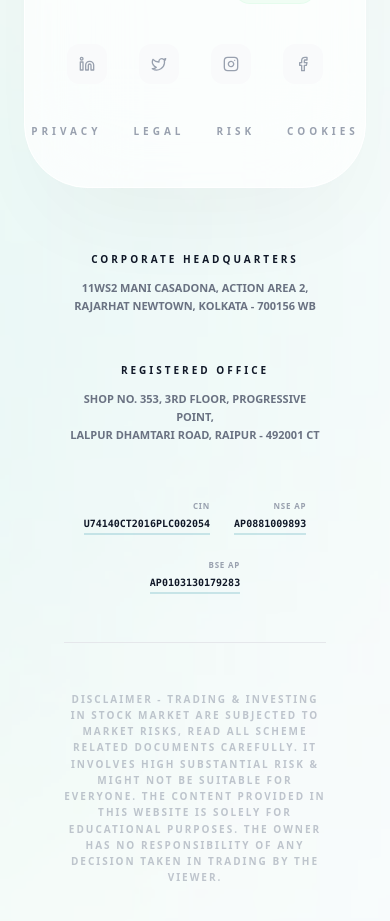
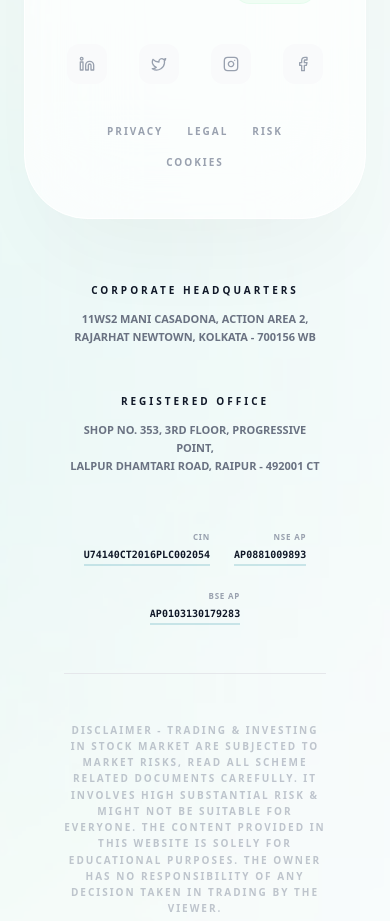
Before and after one commit to Sana720/onestoputilities, a Next.js app: page /privacy-policy in a window 390 px wide. Shown: the part 4740-5661 px from the top of the page. Built offline with nearby package versions, Linux system fonts and the light colour scheme; no server answers.

Commit message:
update mobile

```diff
--- a/src/app/about/page.tsx
+++ b/src/app/about/page.tsx
@@ -27,7 +27,7 @@ export default function AboutPage() {
             <Navbar />
 
             {/* --- HERO SECTION: THE "AWESOME" PHASE --- */}
-            <section className="relative min-h-screen flex items-center pt-20 overflow-hidden bg-[#020617] text-white">
+            <section className="relative min-h-screen flex items-center pt-32 md:pt-20 overflow-hidden bg-[#020617] text-white">
                 {/* Background Base */}
                 <div className="absolute inset-0 z-0 overflow-hidden">
                     <Image
@@ -52,7 +52,7 @@ export default function AboutPage() {
                             <span>The TraderG Wealth</span>
                         </div>
 
-                        <h1 className="text-6xl md:text-8xl lg:text-9xl font-black tracking-tighter leading-[0.8] mb-10">
+                        <h1 className="text-5xl md:text-8xl lg:text-9xl font-black tracking-tighter leading-[0.8] mb-10">
                             Legacy <br />
                             <span className="text-transparent bg-clip-text bg-gradient-to-r from-[#1B8A9F] via-teal-300 to-white">Redefined.</span>
                         </h1>
@@ -115,7 +115,7 @@ export default function AboutPage() {
             </section>
 
             {/* --- CORE PILLARS: GLASS CARDS --- */}
-            <section className="py-24 -mt-24 relative z-20">
+            <section className="py-24 mt-0 lg:-mt-24 relative z-20">
                 <div className="max-w-7xl mx-auto px-6">
                     <div className="grid grid-cols-1 md:grid-cols-3 gap-6">
                         {[
@@ -205,14 +205,14 @@ export default function AboutPage() {
                     <p className="text-gray-400 font-bold uppercase tracking-widest text-[10px]">Quantifiable Trust indicators</p>
                 </div>
                 <div className="max-w-7xl mx-auto px-6">
-                    <div className="grid grid-cols-2 lg:grid-cols-4 gap-6">
+                    <div className="grid grid-cols-1 md:grid-cols-2 lg:grid-cols-4 gap-6">
                         {[
                             { label: 'Market Cap Managed', value: '₹500Cr+', sub: 'Institutional Grade' },
                             { label: 'Dedicated Clients', value: '1000+', sub: 'High Net Worth' },
                             { label: 'Regulatory Bodies', value: '3 Major', sub: 'NSE / BSE / CDSL' },
                             { label: 'States of Presence', value: '4 Key', sub: 'Central & West India' }
                         ].map((stat, i) => (
-                            <div key={i} className="group p-10 bg-white rounded-[40px] border border-gray-100 transition-all hover:bg-white hover:shadow-2xl hover:shadow-gray-200/50">
+                            <div key={i} className="group p-8 md:p-10 bg-white rounded-[40px] border border-gray-100 transition-all hover:bg-white hover:shadow-2xl hover:shadow-gray-200/50 flex flex-col items-center text-center">
                                 <div className="text-[10px] font-black text-[#1B8A9F] uppercase tracking-widest mb-4 opacity-60">
                                     {stat.sub}
                                 </div>
--- a/src/components/homepage/Footer.tsx
+++ b/src/components/homepage/Footer.tsx
@@ -123,11 +123,11 @@ export default function Footer() {
                             ))}
                         </div>
 
-                        <div className="flex gap-8">
-                            <Link href="/privacy-policy" className="text-[10px] font-black text-gray-400 uppercase tracking-[0.4em] hover:text-[#1B8A9F] transition-colors">Privacy</Link>
-                            <Link href="/terms-conditions" className="text-[10px] font-black text-gray-400 uppercase tracking-[0.4em] hover:text-[#1B8A9F] transition-colors">Legal</Link>
-                            <Link href="/terms-conditions#risk" className="text-[10px] font-black text-gray-400 uppercase tracking-[0.4em] hover:text-[#1B8A9F] transition-colors">Risk</Link>
-                            <Link href="/privacy-policy#cookies" className="text-[10px] font-black text-gray-400 uppercase tracking-[0.4em] hover:text-[#1B8A9F] transition-colors">Cookies</Link>
+                        <div className="flex flex-wrap justify-center gap-x-6 sm:gap-x-10 gap-y-4">
+                            <Link href="/privacy-policy" className="text-[10px] font-black text-gray-400 uppercase tracking-[0.2em] sm:tracking-[0.4em] hover:text-[#1B8A9F] transition-colors">Privacy</Link>
+                            <Link href="/terms-conditions" className="text-[10px] font-black text-gray-400 uppercase tracking-[0.2em] sm:tracking-[0.4em] hover:text-[#1B8A9F] transition-colors">Legal</Link>
+                            <Link href="/terms-conditions#risk" className="text-[10px] font-black text-gray-400 uppercase tracking-[0.2em] sm:tracking-[0.4em] hover:text-[#1B8A9F] transition-colors">Risk</Link>
+                            <Link href="/privacy-policy#cookies" className="text-[10px] font-black text-gray-400 uppercase tracking-[0.2em] sm:tracking-[0.4em] hover:text-[#1B8A9F] transition-colors">Cookies</Link>
                         </div>
                     </div>
                 </div>
```
